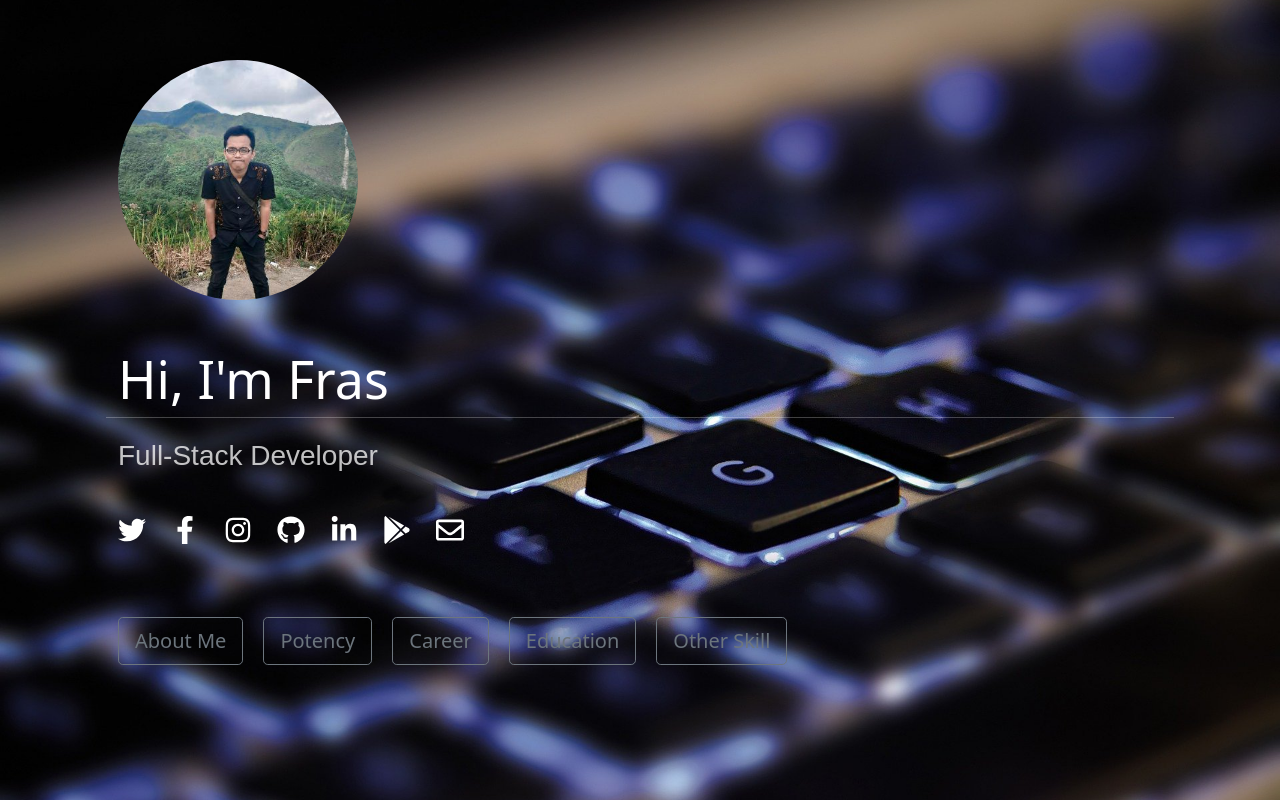
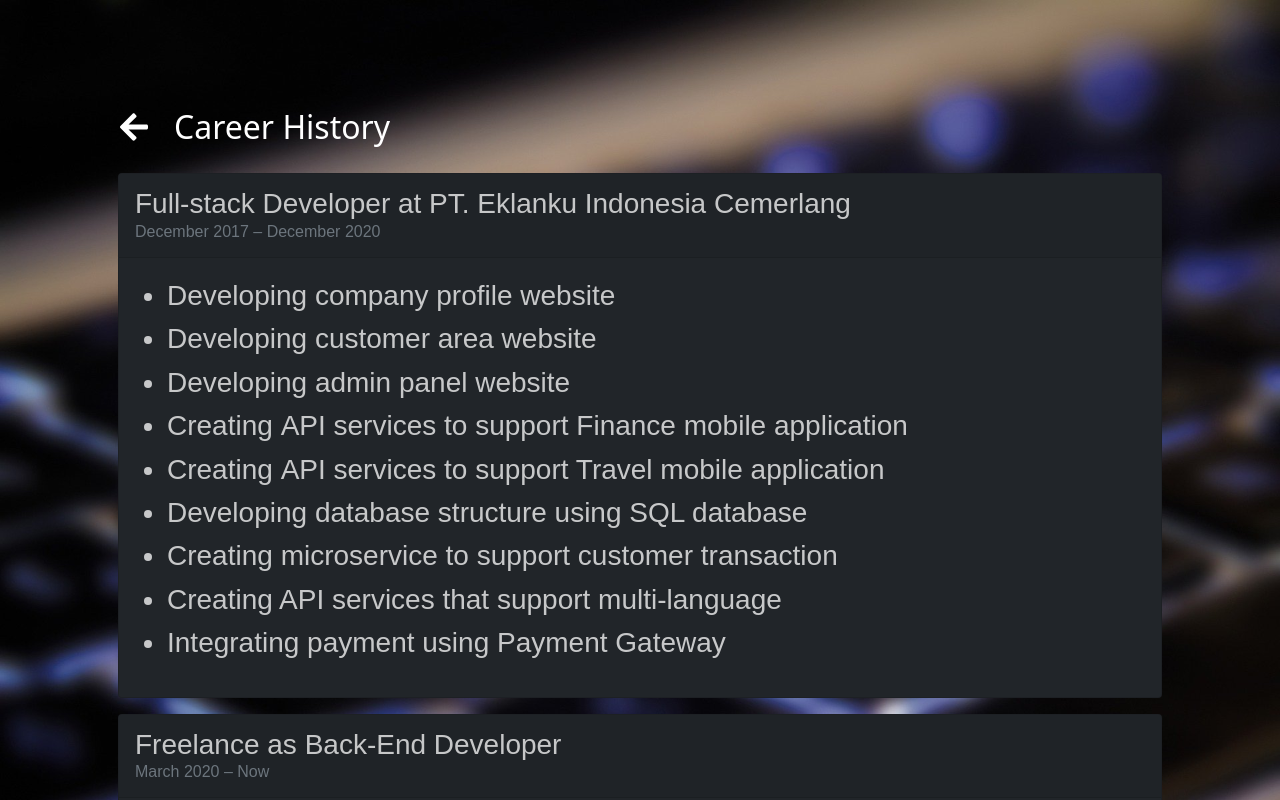
Before and after one commit to frasnym/Portofolio-ReactJS, a React (Create React App) app: page /career in a window 1280 px wide. Shown: the top 800 px of the page. Built offline with nearby package versions, Linux system fonts and the light colour scheme; a web font is replaced by a local one.

Commit message:
Deploy to Firebase

```diff
--- a/src/App.js
+++ b/src/App.js
@@ -1,4 +1,4 @@
-import { Route, HashRouter } from "react-router-dom";
+import { Route, BrowserRouter } from "react-router-dom";
 
 import "./App.css";
 import "./assets/css/bootstrap.min.css";
@@ -11,14 +11,14 @@
 
 function App() {
 	return (
-		<HashRouter basename="/">
+		<BrowserRouter basename="/">
 			<Route exact path="/" component={HomePage} />
 			<Route path="/about" component={AboutPage} />
 			<Route path="/potency" component={PotencyPage} />
 			<Route path="/career" component={CareerPage} />
 			<Route path="/education" component={EducationPage} />
 			<Route path="/others" component={OtherSkillPage} />
-		</HashRouter>
+		</BrowserRouter>
 	);
 }
 
--- a/src/containers/CareerPage/index.js
+++ b/src/containers/CareerPage/index.js
@@ -17,7 +17,7 @@
 						<Card
 							bgcolor="dark"
 							header="Full-stack Developer at PT. Eklanku Indonesia Cemerlang"
-							headerSubtitle="December 2017 – Now"
+							headerSubtitle="December 2017 – December 2020"
 							content={
 								<ul>
 									<li>
```
Also changed, not shown: firebase.json (added), 2 other files (tests, documents, lock files or other folders).
